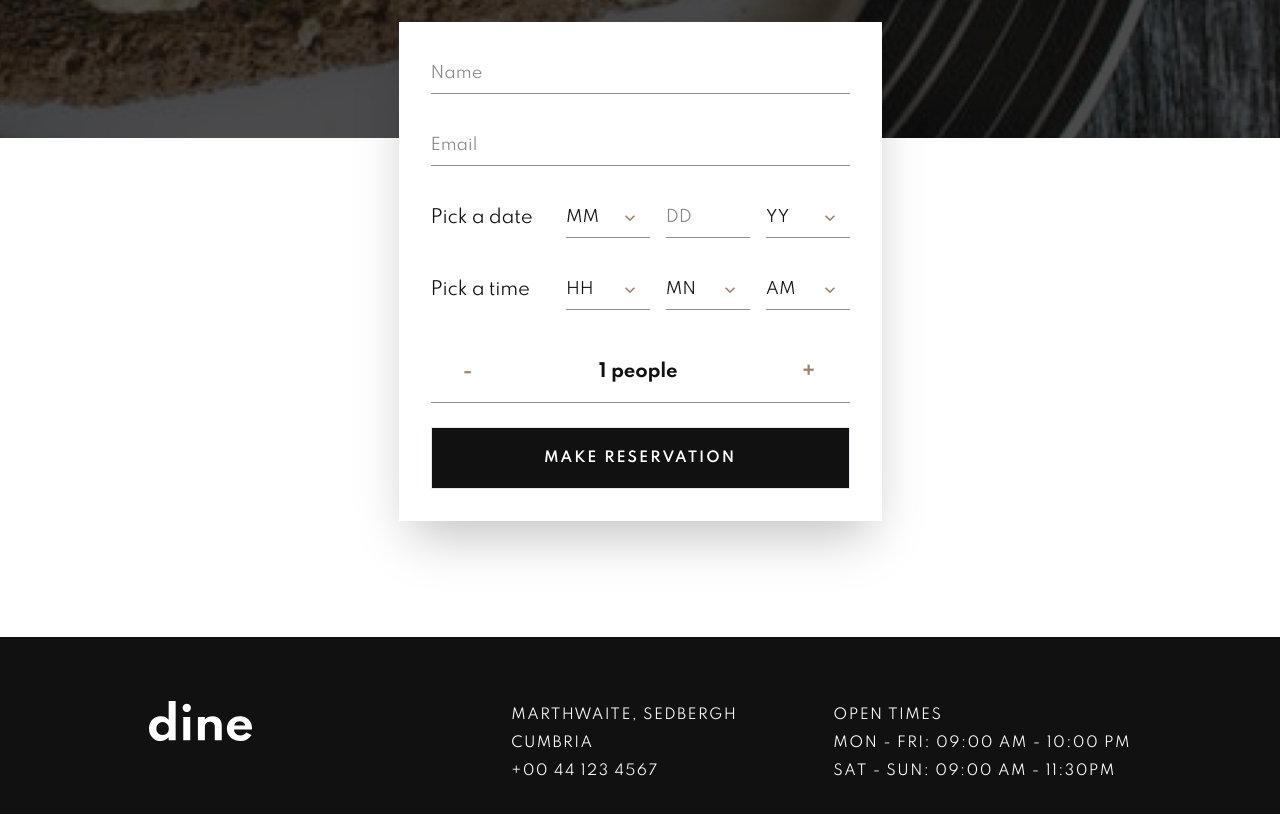
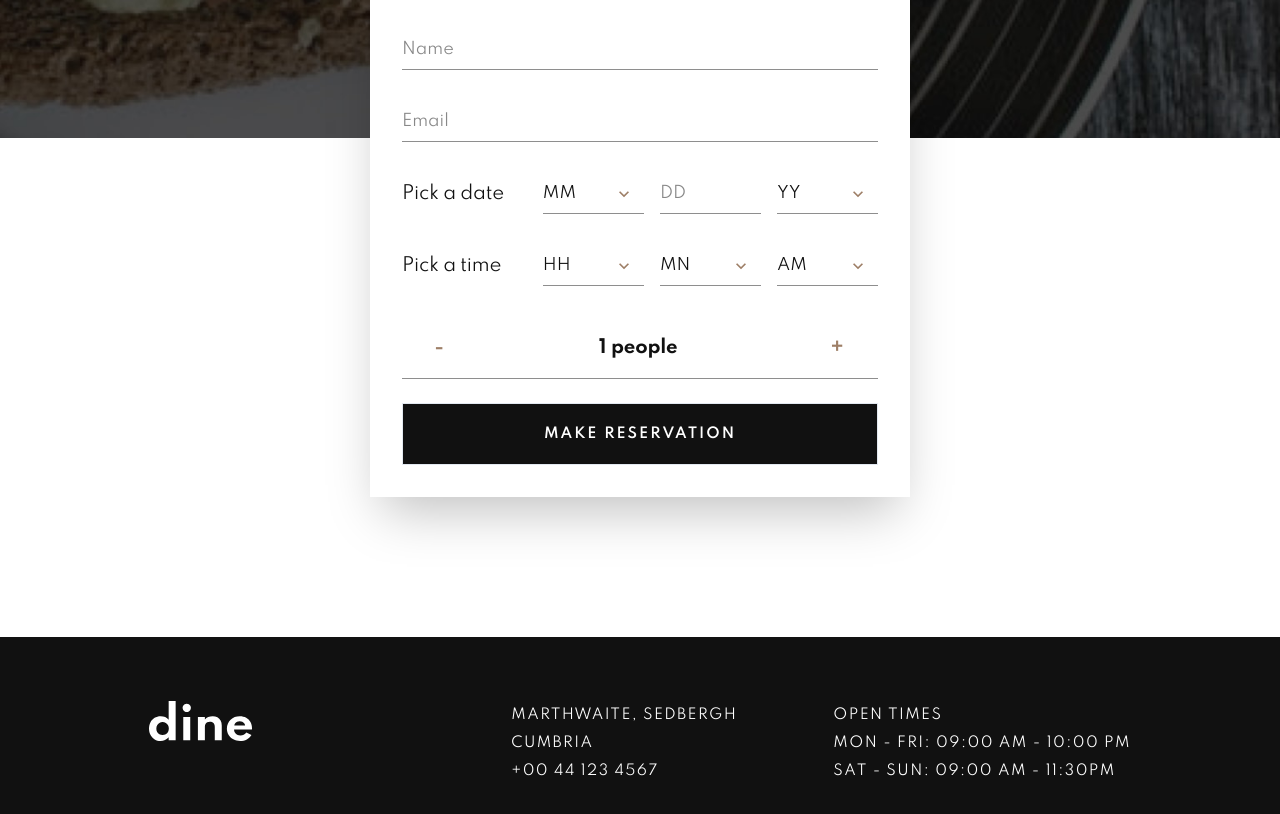
Before and after one commit to 0xShynn/frontendmentor-dine-restaurant-website, a Next.js app: page /booking in a window 1280 px wide. Shown: the part 420-1234 px from the top of the page. Built offline with nearby package versions, Linux system fonts and the light colour scheme.

Commit message:
fixed: booking form (sm)

```diff
--- a/components/bookingForm/BookingForm.js
+++ b/components/bookingForm/BookingForm.js
@@ -26,6 +26,7 @@ import {
 import BookingModal from './BookingModal';
 import CustomInput from './CustomInput';
 import CustomSelect from './CustomSelect';
+import { maxScreenWidth } from '../../constants/style';
 
 const schema = yup.object().shape({
   name: yup.string().required('A name is required'),
@@ -115,11 +116,16 @@ const BookingForm = () => {
   };
 
   return (
-    <Box pos="relative" zIndex="overlay">
+    <Flex
+      pos="relative"
+      zIndex="overlay"
+      w="full"
+      justify={{ base: 'center', xl: 'flex-end' }}
+    >
       <Box
         pos="absolute"
         bottom="90px"
-        left="-80px"
+        right="460px"
         zIndex="base"
         display={{ base: 'none', xl: 'block' }}
       >
@@ -338,7 +344,7 @@ const BookingForm = () => {
           </Button>
         </form>
       </Box>
-    </Box>
+    </Flex>
   );
 };
 
--- a/pages/booking.js
+++ b/pages/booking.js
@@ -91,8 +91,7 @@ const Booking = () => {
             w="full"
             maxW={maxScreenWidth}
             justify={{ base: 'center', xl: 'flex-end' }}
-            mx={{ base: 6, md: '0', xl: '36' }}
-            p={{ base: 6, xl: 0 }}
+            px={{ base: 6, sm: 8 }}
             className="hello"
           >
             <Box
```
